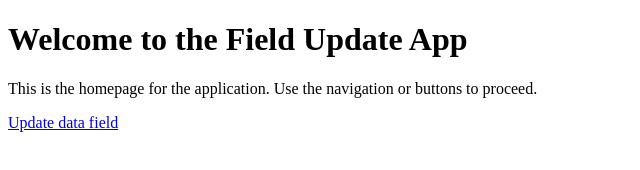
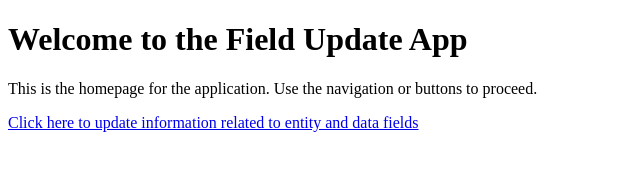
Before and after one commit to surya-astic/FieldUpdateApp, a plain HTML site: page index.html in a window 1280 px wide. Shown: the whole page, without its empty margins (0-640 px from the left). Drawn offline with Linux system fonts and the light colour scheme.

Commit message:
Update index.html

```diff
--- a/index.html
+++ b/index.html
@@ -8,6 +8,6 @@
 <body>
     <h1>Welcome to the Field Update App</h1>
     <p>This is the homepage for the application. Use the navigation or buttons to proceed.</p>
-    <a href="createform.html">Update data field</a>
+    <a href="createform.html">Click here to update information related to entity and data fields</a>
 </body>
 </html>
```
